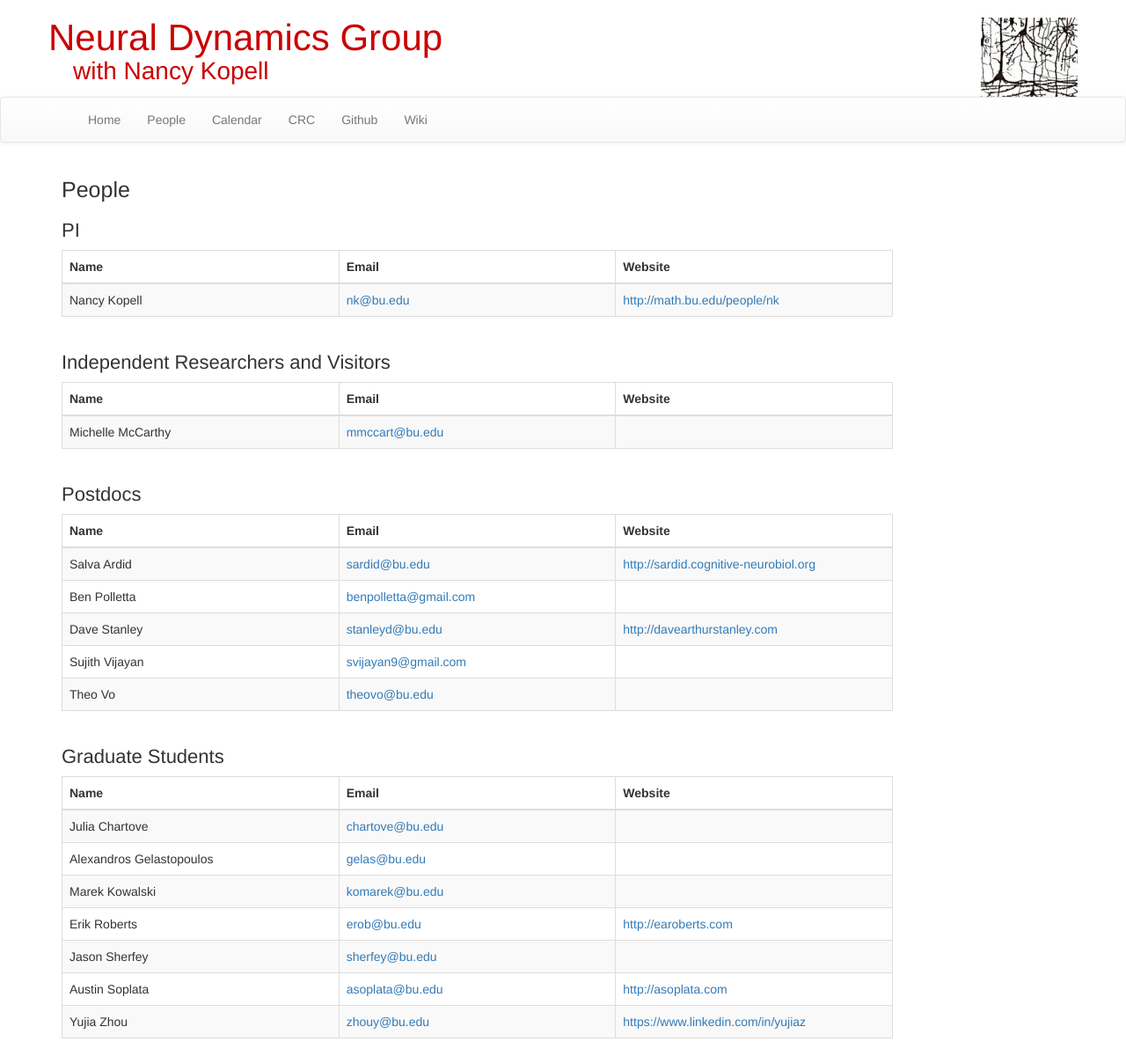
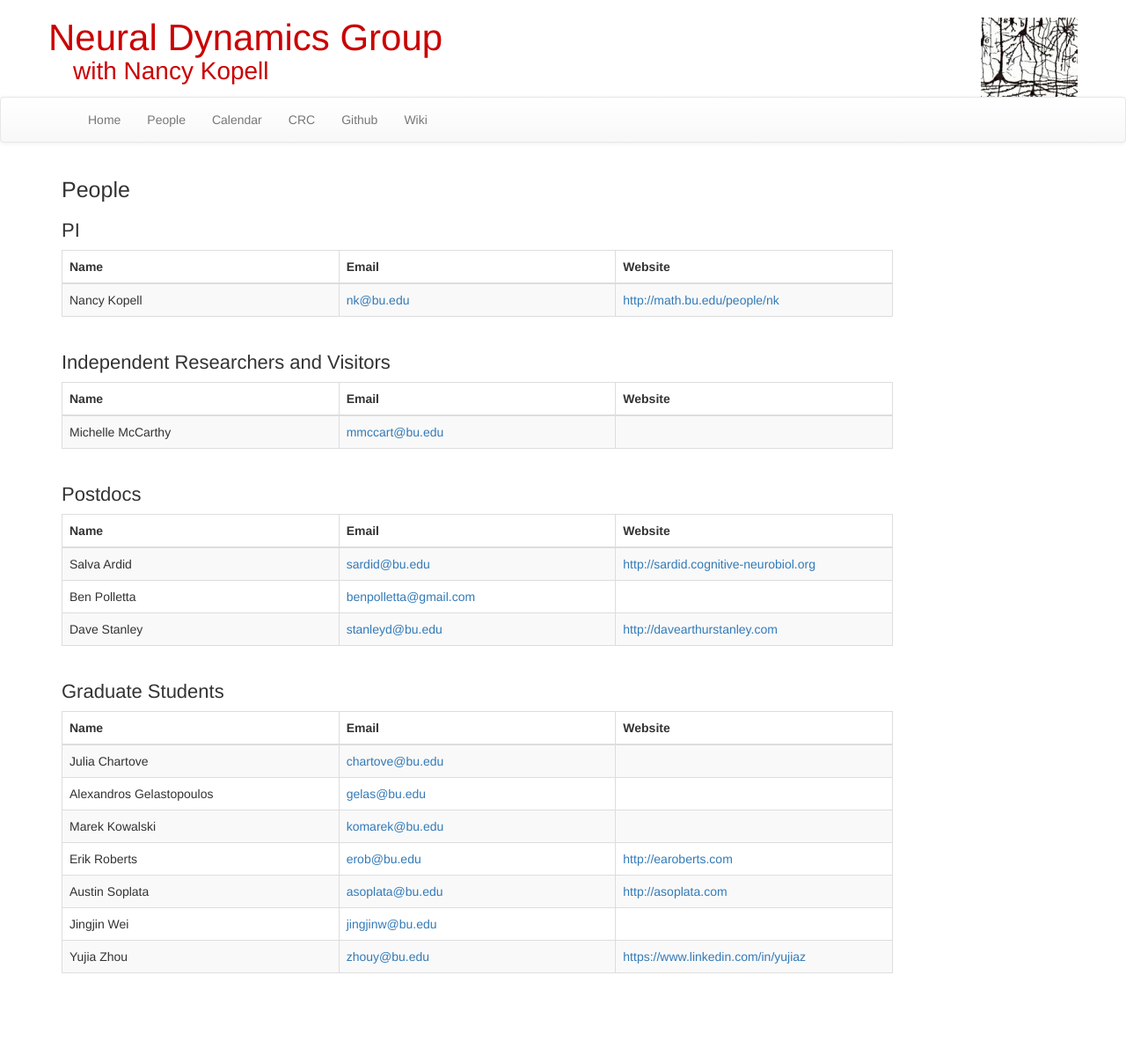
Before and after one commit to cogrhythms/nd, a Jekyll site: the page built from people/index.md, in a window 1280 px wide. Shown: the whole page at 88% size. Built offline with Jekyll 4.4.1, drawn with Linux system fonts in a browser that asks for light colours; nearby versions of some CDN libraries; after the commit the page ends 1126 px from its top, so only the background shows below that.

Commit message:
update people

```diff
--- a/_data/people.yml
+++ b/_data/people.yml
@@ -20,12 +20,6 @@ postdocs:
     email: stanleyd@bu.edu
     website: http://davearthurstanley.com
 
-  - name: Sujith Vijayan
-    email: svijayan9@gmail.com
-
-  - name: Theo Vo
-    email: theovo@bu.edu
-
 gradStudents:
   - name: Julia Chartove
     email: chartove@bu.edu
@@ -40,12 +34,12 @@ gradStudents:
     email: erob@bu.edu
     website: http://earoberts.com
 
-  - name: Jason Sherfey
-    email: sherfey@bu.edu
-
   - name: Austin Soplata
     email: asoplata@bu.edu
     website: http://asoplata.com
+
+  - name: Jingjin Wei
+    email: jingjinw@bu.edu
 
   - name: Yujia Zhou
     email: zhouy@bu.edu
```
